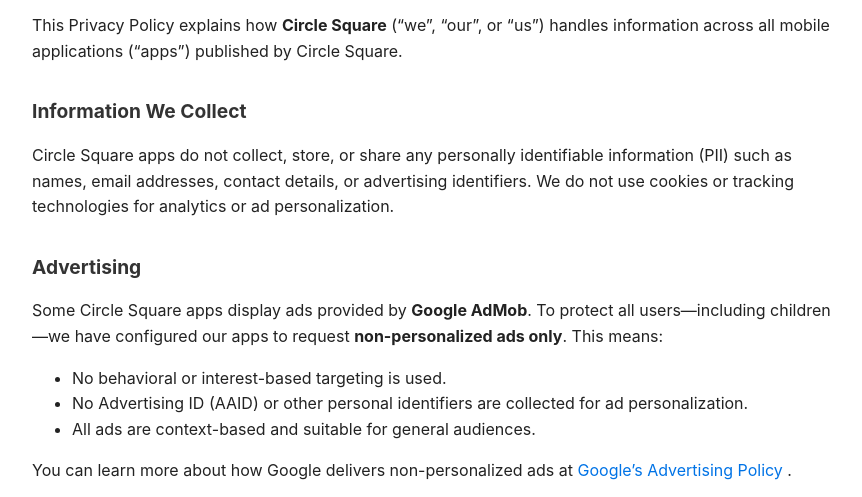
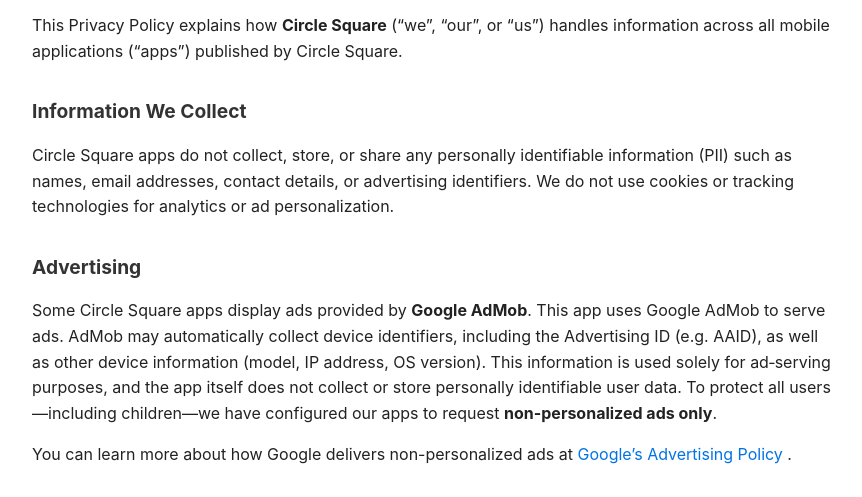
Before and after one commit to MushfiqaAyesha/mushfiqaayesha.github.io, a plain HTML site: page privacy-policy.html in a window 1280 px wide. Shown: the part 213-710 px from the top of the page, without its empty margins (208-1070 px from the left). Drawn offline with Linux system fonts and the light colour scheme.

Commit message:
Update privacy-policy.html

```diff
--- a/privacy-policy.html
+++ b/privacy-policy.html
@@ -67,14 +67,9 @@
     <h2>Advertising</h2>
     <p>
       Some Circle Square apps display ads provided by <strong>Google AdMob</strong>.
+      This app uses Google AdMob to serve ads. AdMob may automatically collect device identifiers, including the Advertising ID (e.g. AAID), as well as other device information (model, IP address, OS version). This information is used solely for ad‑serving purposes, and the app itself does not collect or store personally identifiable user data.
       To protect all users—including children—we have configured our apps to request <strong>non-personalized ads only</strong>.
-      This means:
     </p>
-    <ul>
-      <li>No behavioral or interest-based targeting is used.</li>
-      <li>No Advertising ID (AAID) or other personal identifiers are collected for ad personalization.</li>
-      <li>All ads are context-based and suitable for general audiences.</li>
-    </ul>
     <p>
       You can learn more about how Google delivers non-personalized ads at
       <a href="https://policies.google.com/technologies/ads" target="_blank" rel="noopener noreferrer">
```
